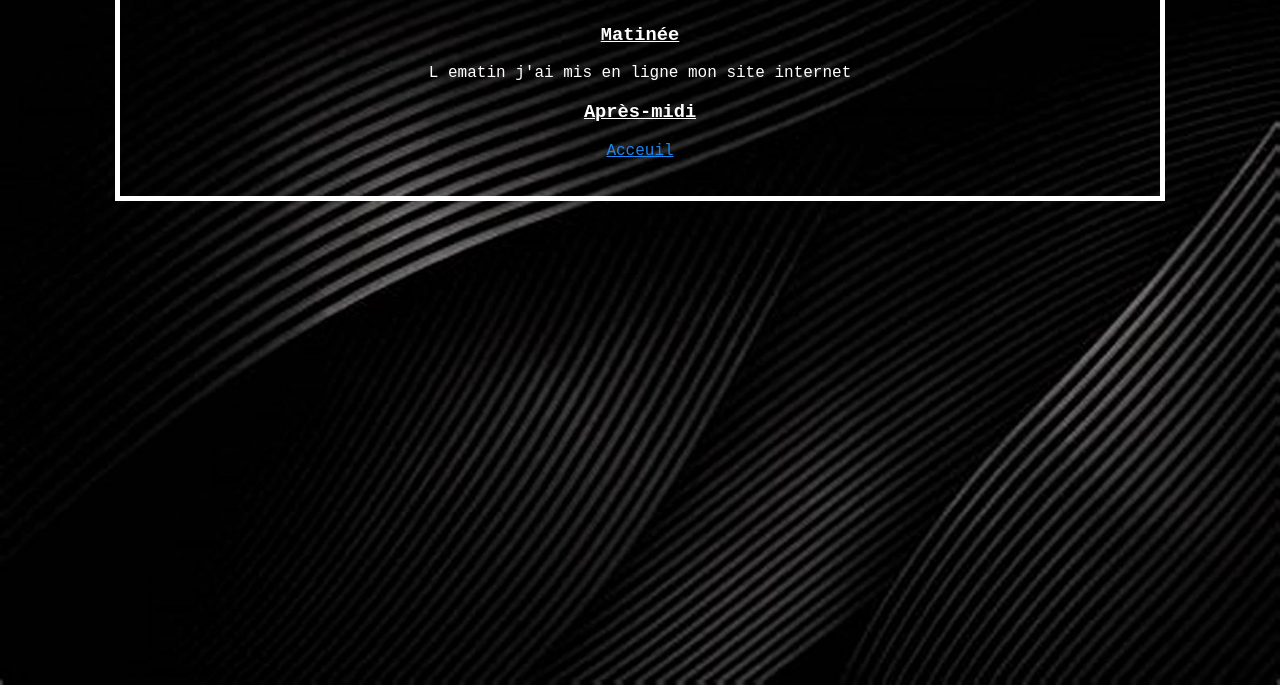
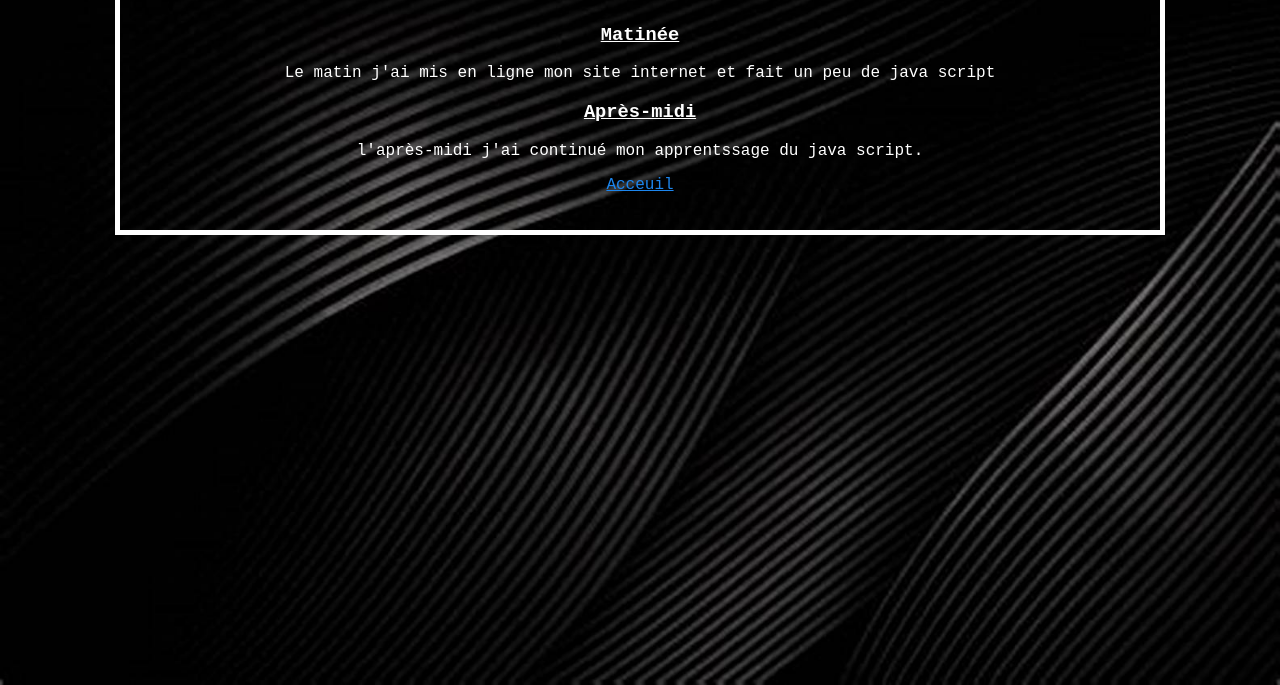
Before and after one commit to nacroneX2/Projet-stage-Thibaud-R, a plain HTML site: page Vendredi.html in a window 1280 px wide. Shown: the part 115-800 px from the top of the page. Drawn offline with Linux system fonts and the light colour scheme.

Commit message:
SUITE
j'ai corigé

```diff
--- a/Vendredi.html
+++ b/Vendredi.html
@@ -14,13 +14,13 @@
 			<u>Matinée</u>
 		</h3>
 		<p>
-			L ematin j'ai mis en ligne mon site internet
+			Le matin j'ai mis en ligne mon site internet et fait un peu de java script
 		</p>
 		<h3>
 			<u>Après-midi</u>
 		</h3>
 		<p>
-
+			l'après-midi j'ai continué mon apprentssage du java script.
 		</p>
 		<a href="index.html">
 			<p>
```
